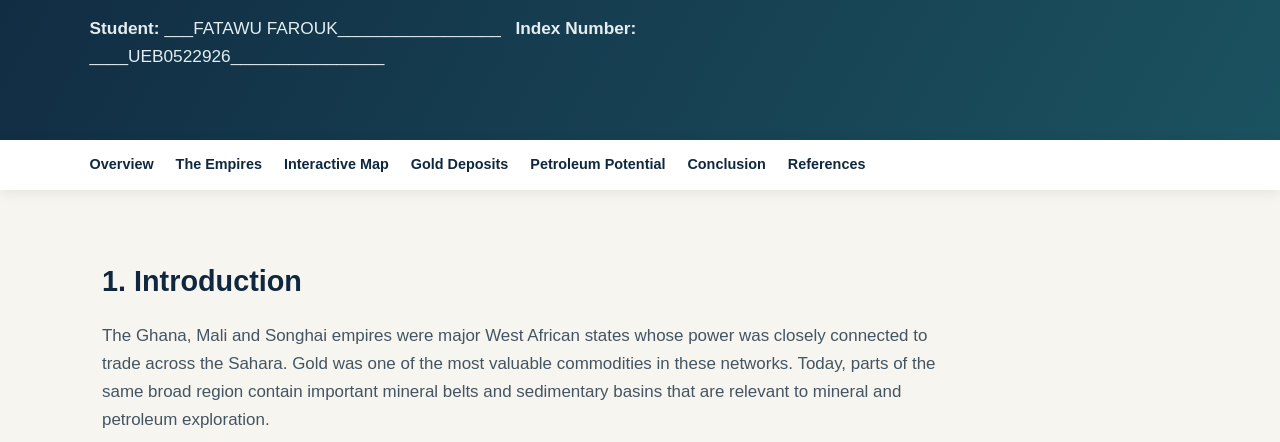
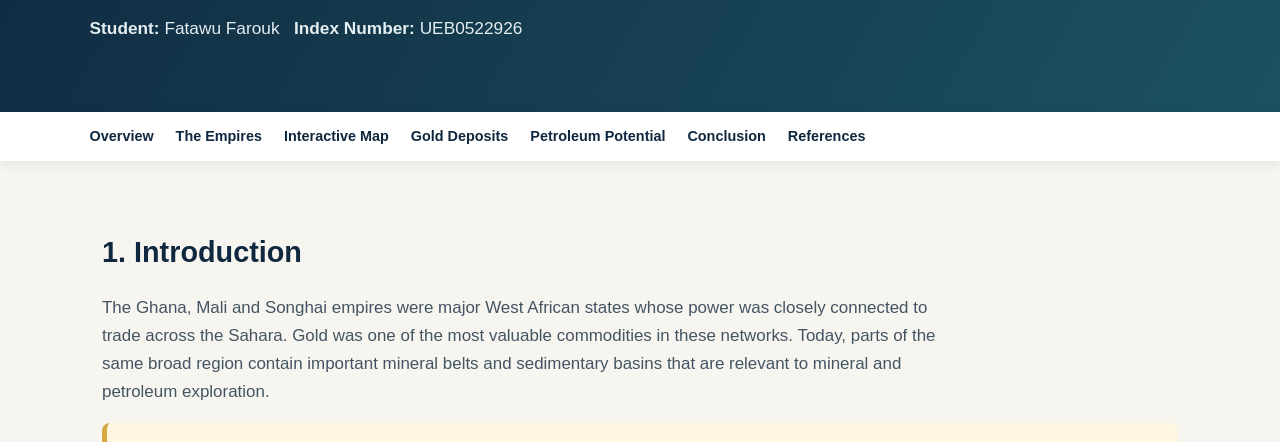
Before and after one commit to iddrisum206-glitch/West-Africa-empires-assignment-, a plain HTML site: page index.html in a window 1280 px wide. Shown: the part 304-746 px from the top of the page. Drawn offline with nearby package versions, Linux system fonts and the light colour scheme.

Commit message:
Update index.html

```diff
--- a/index.html
+++ b/index.html
@@ -49,7 +49,7 @@ footer strong{color:#f2ca72}
   <div class="tag">University of Energy and Natural Resources (UENR) • Petroleum Engineering • Level 100</div>
   <h1>West Africa: Empires, Gold & Petroleum</h1>
   <p>A geographical and geological study of the Ghana, Mali and Songhai empires and the occurrence of gold deposits and petroleum resources in present-day Africa.</p>
-  <p><strong>Student:</strong> ___FATAWU FAROUK_________________ &nbsp; <strong>Index Number:</strong> ____UEB0522926________________</p>
+  <p><strong>Student:</strong> Fatawu Farouk &nbsp; <strong>Index Number:</strong> UEB0522926</p>
 </header>
 <nav>
   <a href="#overview">Overview</a><a href="#empires">The Empires</a><a href="#map-section">Interactive Map</a>
```
